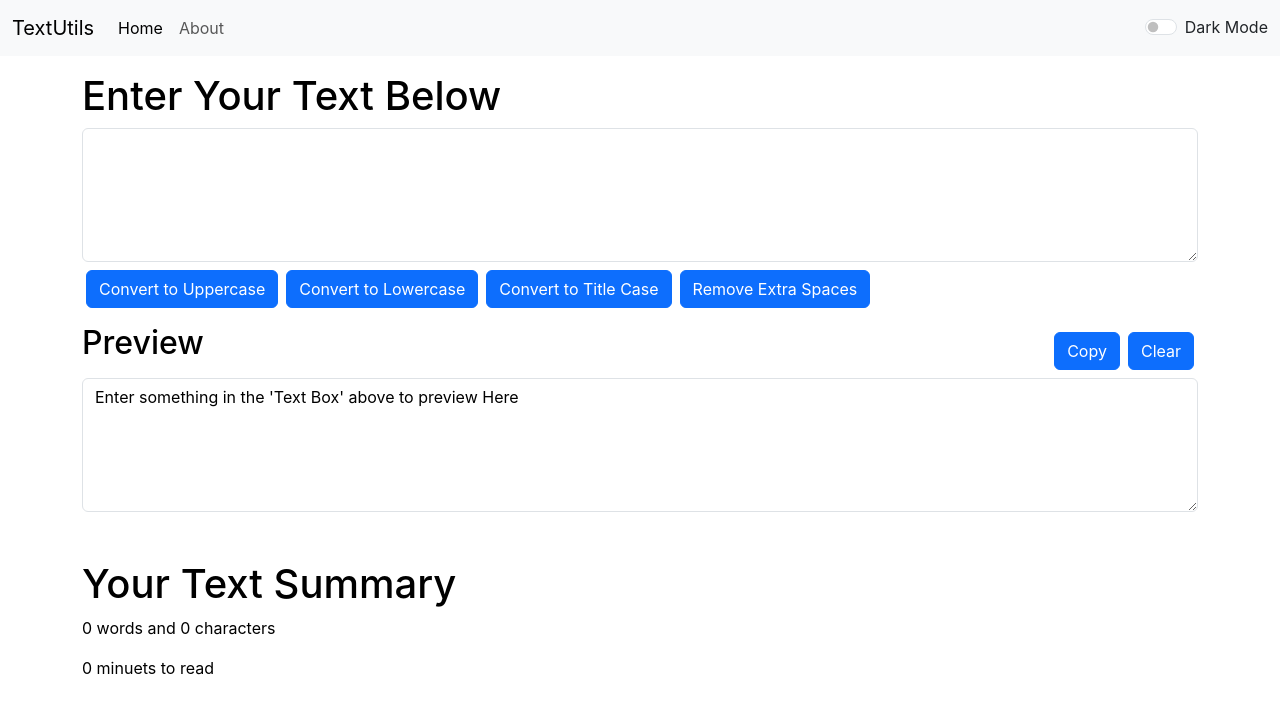
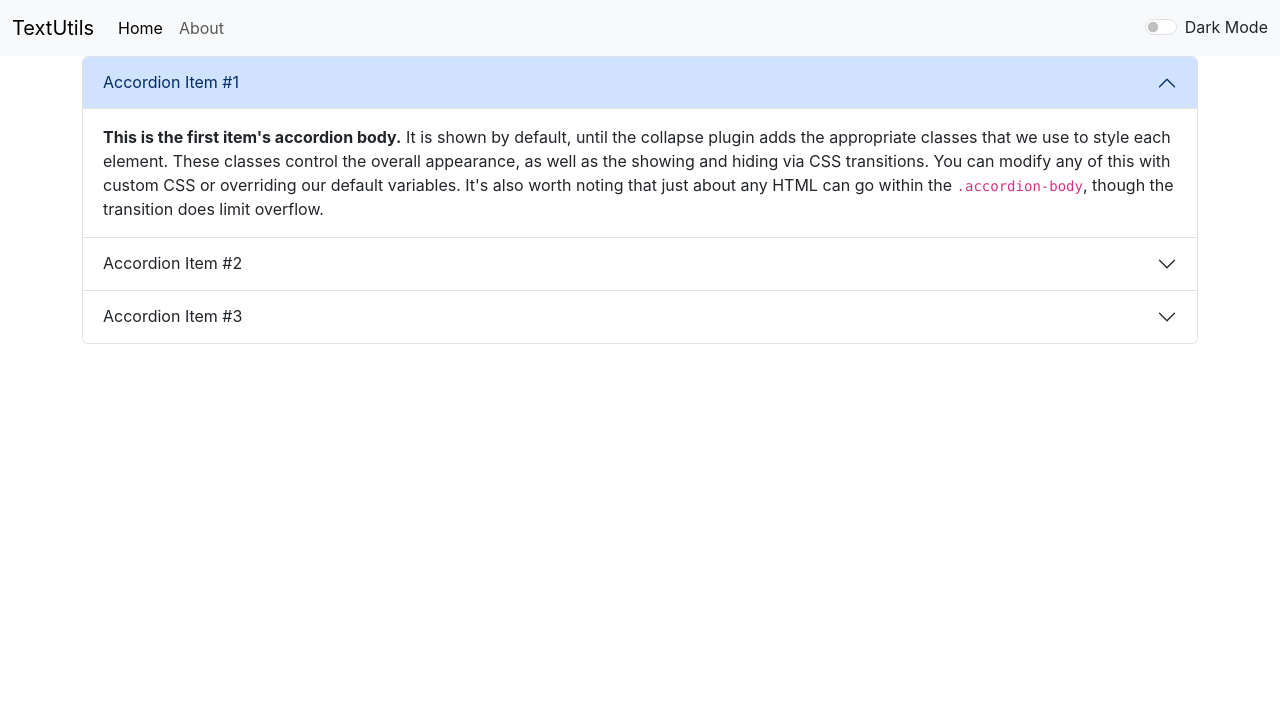
Before and after one commit to HimanshuRawat087/TextUtils, a React (Create React App) app: page /about in a window 1280 px wide. Shown: the top 714 px of the page. Built offline with nearby package versions, Linux system fonts and the light colour scheme.

Commit message:
Added Router using "react-router-dom" package and linked about section using routes

```diff
--- a/package.json
+++ b/package.json
@@ -9,6 +9,7 @@
     "@testing-library/user-event": "^13.5.0",
     "react": "^18.2.0",
     "react-dom": "^18.2.0",
+    "react-router-dom": "^6.13.0",
     "react-scripts": "5.0.1",
     "web-vitals": "^2.1.4"
   },
--- a/src/App.js
+++ b/src/App.js
@@ -4,10 +4,10 @@
 import Navbar from "./Components/Navbar";
 import Textform from "./Components/Textform";
 import Alert from "./Components/Alert";
+import About from "./Components/About";
+import { BrowserRouter as Router, Routes, Route, Link } from "react-router-dom";
 
 function App() {
-
-
   const [mode, setMode] = useState("light");
   const [BtnText, setText] = useState("Dark Mode");
   const [alert, setAlert] = useState(null);
@@ -16,9 +16,9 @@
     setAlert({
       msg: message,
       type: type,
-    })
+    });
     setTimeout(() => {
-      setAlert(null)
+      setAlert(null);
     }, 2000);
   };
 
@@ -38,21 +38,21 @@
 
   return (
     <>
-      <Navbar
-        title="TextUtils"
-        btnText={BtnText}
-        mode={mode}
-        toggleMode={toggleMode}
-      />
-      <Alert alert={alert}/>
-      <div className="container">
-        <Textform
-          heading="Enter Your Text Below"
+      <Router>
+        <Navbar
+          title="TextUtils"
+          btnText={BtnText}
           mode={mode}
           toggleMode={toggleMode}
-          showAlert={showAlert}
         />
-      </div>
+        <Alert alert={alert} />
+        <div className="container">
+          <Routes>
+            <Route path="/" element={<Textform heading="Enter Your Text Below" mode={mode} toggleMode={toggleMode} showAlert={showAlert}/>}/>
+              <Route path="/about" element={<About />} />
+          </Routes>
+        </div>
+      </Router>
     </>
   );
 }
--- /dev/null
+++ b/src/Components/About.js
@@ -0,0 +1,46 @@
+import React from 'react'
+
+function About() {
+  return (
+    <div className="accordion" id="accordionExample">
+  <div className="accordion-item">
+    <h2 className="accordion-header">
+      <button className="accordion-button" type="button" data-bs-toggle="collapse" data-bs-target="#collapseOne" aria-expanded="true" aria-controls="collapseOne">
+        Accordion Item #1
+      </button>
+    </h2>
+    <div id="collapseOne" className="accordion-collapse collapse show" data-bs-parent="#accordionExample">
+      <div className="accordion-body">
+        <strong>This is the first item's accordion body.</strong> It is shown by default, until the collapse plugin adds the appropriate classes that we use to style each element. These classes control the overall appearance, as well as the showing and hiding via CSS transitions. You can modify any of this with custom CSS or overriding our default variables. It's also worth noting that just about any HTML can go within the <code>.accordion-body</code>, though the transition does limit overflow.
+      </div>
+    </div>
+  </div>
+  <div className="accordion-item">
+    <h2 className="accordion-header">
+      <button className="accordion-button collapsed" type="button" data-bs-toggle="collapse" data-bs-target="#collapseTwo" aria-expanded="false" aria-controls="collapseTwo">
+        Accordion Item #2
+      </button>
+    </h2>
+    <div id="collapseTwo" className="accordion-collapse collapse" data-bs-parent="#accordionExample">
+      <div className="accordion-body">
+        <strong>This is the second item's accordion body.</strong> It is hidden by default, until the collapse plugin adds the appropriate classes that we use to style each element. These classes control the overall appearance, as well as the showing and hiding via CSS transitions. You can modify any of this with custom CSS or overriding our default variables. It's also worth noting that just about any HTML can go within the <code>.accordion-body</code>, though the transition does limit overflow.
+      </div>
+    </div>
+  </div>
+  <div className="accordion-item">
+    <h2 className="accordion-header">
+      <button className="accordion-button collapsed" type="button" data-bs-toggle="collapse" data-bs-target="#collapseThree" aria-expanded="false" aria-controls="collapseThree">
+        Accordion Item #3
+      </button>
+    </h2>
+    <div id="collapseThree" className="accordion-collapse collapse" data-bs-parent="#accordionExample">
+      <div className="accordion-body">
+        <strong>This is the third item's accordion body.</strong> It is hidden by default, until the collapse plugin adds the appropriate classes that we use to style each element. These classes control the overall appearance, as well as the showing and hiding via CSS transitions. You can modify any of this with custom CSS or overriding our default variables. It's also worth noting that just about any HTML can go within the <code>.accordion-body</code>, though the transition does limit overflow.
+      </div>
+    </div>
+  </div>
+</div>
+  )
+}
+
+export default About
--- a/src/Components/Navbar.js
+++ b/src/Components/Navbar.js
@@ -1,5 +1,6 @@
 import React from "react";
 import PropTypes from "prop-types";
+import { Link } from "react-router-dom";
 
 export default function Navbar(props) {
 
@@ -23,14 +24,14 @@
         <div className="collapse navbar-collapse" id="navbarSupportedContent">
           <ul className="navbar-nav me-auto mb-2 mb-lg-0">
             <li className="nav-item">
-              <a className="nav-link active" aria-current="page" href="/">
+              <Link className="nav-link active" aria-current="page" to="/">
                 Home
-              </a>
+              </Link>
             </li>
             <li className="nav-item">
-              <a className="nav-link" href="/">
+              <Link className="nav-link" to="/about">
                 About
-              </a>
+              </Link>
             </li>
           </ul>
           {/* <form className="d-flex" role="search">
```
Also changed, not shown: 2 other files (tests, documents, lock files or other folders).
